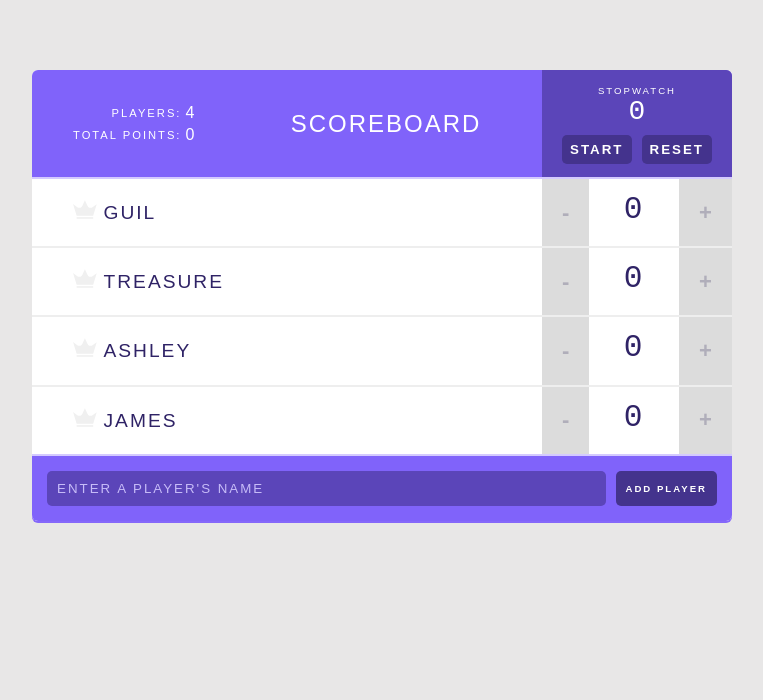
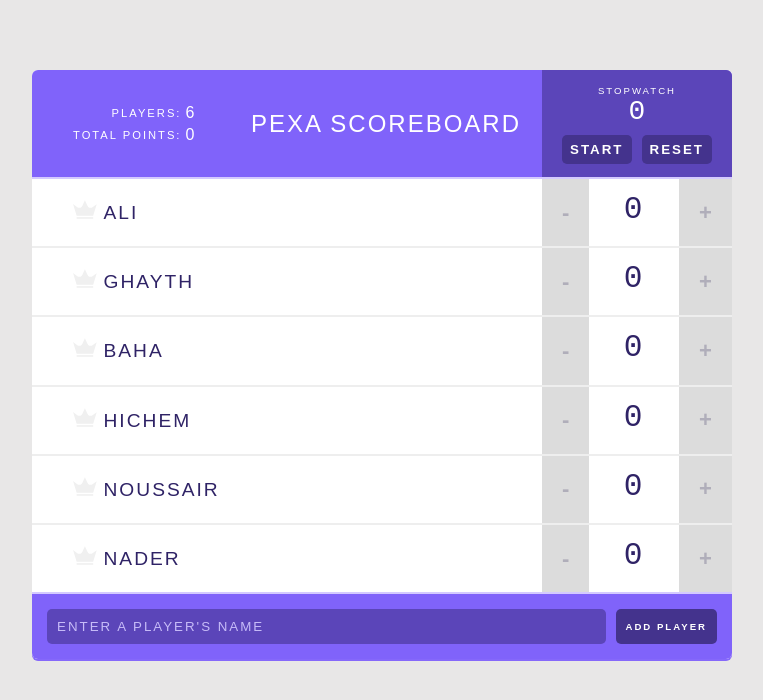
Before and after one commit to ALImTALEB/React-scoreBoardApp, a React (Create React App) app: page / in a window 1280 px wide. Shown: the top 700 px of the page, without its empty margins (258-1021 px from the left). Built offline with nearby package versions, Linux system fonts and the light colour scheme.

Commit message:
using context api

```diff
--- a/src/components/AddPlayerForm.js
+++ b/src/components/AddPlayerForm.js
@@ -1,38 +1,33 @@
-import React, {Component} from "react";
-import PropTypes from "prop-types";
+import React from "react";
+import { Consumer } from "./Context";
 
-class AddPlayerForm extends Component {
+const AddPlayerForm = () => {
+ const  playerInput = React.createRef();
 
-    playerInput = React.createRef()
-
-    handleSubmit = (e) => {
-        e.preventDefault()
-        this.props.addPlayer(this.playerInput.current.value)
-        e.currentTarget.reset()
+  return (
+      <Consumer>
+          { context => {
+           const handleSubmit = (e) => {
+    e.preventDefault();
+    context.actions.addPlayer(playerInput.current.value);
+    e.currentTarget.reset();
   }
 
-
-    render() {
-
   return (
-            <form onSubmit={this.handleSubmit} >
+    <form onSubmit={handleSubmit}>
       <input
         type="text"
-                ref={this.playerInput}
+        ref={playerInput}
         placeholder="Enter a player's name"
       />
 
-                 <input
-                     type="submit"
-                     value="Add Player"
-                 />
+      <input type="submit" value="Add Player" />
     </form>
   )
-    }
-}
+          } }
+      </Consumer>
 
-AddPlayerForm.propTypes = {
-    playerInput: PropTypes.string
-  }
+  );
+};
 
-export default AddPlayerForm
+export default AddPlayerForm;
--- a/src/components/App.js
+++ b/src/components/App.js
@@ -1,104 +1,112 @@
-import React, { Component } from 'react';
-import Header from './Header';
-import Player from './Player';
-import AddPlayerForm from './AddPlayerForm';
+import React, { Component } from "react";
+import { Provider } from "./Context";
+import Header from "./Header";
+
+import AddPlayerForm from "./AddPlayerForm";
+import PlayerList from "./PlayerList";
 
 class App extends Component {
   state = {
     players: [
       {
-        name: "Guil",
-        score:0,
-        id: 1
+        name: "Ali",
+        score: 0,
+        id: 1,
       },
       {
-        name: "Treasure",
-        score:0,
-        id: 2
+        name: "Ghayth",
+        score: 0,
+        id: 2,
       },
       {
-        name: "Ashley",
-        score:0,
+        name: "Baha",
+        score: 0,
 
-        id: 3
+        id: 3,
       },
       {
-        name: "James",
-        score:0,
+        name: "Hichem",
+        score: 0,
 
-        id: 4
-      }
-    ]
+        id: 4,
+      },
+      {
+        name: "Noussair",
+        score: 0,
+
+        id: 5,
+      },
+      {
+        name: "Nader",
+        score: 0,
+
+        id: 6,
+      },
+    ],
   };
 
   //player id counter
 
-  prevPlayerId = 4;
+  prevPlayerId = 6;
 
   handleScoreChange = (index, delta) => {
-    this.setState( prevState => ({
-      score: prevState.players[index].score += delta
+    this.setState((prevState) => ({
+      score: (prevState.players[index].score += delta),
     }));
-  }
+  };
 
   handleAddPlayer = (name) => {
     this.setState({
       players: [
         ...this.state.players,
         {
-          name ,
-          score:0 ,
-          id: this.prevPlayerId += 1
-        }
-      ]
-    })
-  }
+          name,
+          score: 0,
+          id: (this.prevPlayerId += 1),
+        },
+      ],
+    });
+  };
 
   handleRemovePlayer = (id) => {
-    this.setState( prevState => {
+    this.setState((prevState) => {
       return {
-        players: prevState.players.filter(p => p.id !== id)
+        players: prevState.players.filter((p) => p.id !== id),
       };
     });
-  }
+  };
 
   getHighScore = () => {
-    const scores = this.state.players.map( p => p.score );
+    const scores = this.state.players.map((p) => p.score);
     const highScore = Math.max(...scores);
     if (highScore) {
       return highScore;
     }
     return null;
-  }
-
+  };
 
   render() {
     const highScore = this.getHighScore();
 
     return (
-      <div className="scoreboard">
-        <Header
+      <Provider
+        value={{
+          players: this.state.players,
+          actions: {
+            changeScore: this.handleScoreChange,
+            removePlayer: this.handleRemovePlayer,
+            addPlayer: this.handleAddPlayer,
+          },
+        }}
+      >
+        <div className="scoreboard">
+          <Header />
 
-          players={this.state.players}
-        />
+          <PlayerList />
 
-        {/* Players list */}
-        {this.state.players.map( (player, index) =>
-          <Player
-            name={player.name}
-            score={player.score}
-            id={player.id}
-            key={player.id.toString()}
-            index={index}
-            changeScore={this.handleScoreChange}
-            removePlayer={this.handleRemovePlayer}
-            isHighScore={highScore === player.score}  // is a player's 'score' prop equal to the high score?
-
-          />
-        )}
-
-        <AddPlayerForm addPlayer={this.handleAddPlayer} />
-      </div>
+          <AddPlayerForm />
+        </div>
+      </Provider>
     );
   }
 }
--- /dev/null
+++ b/src/components/Context/index.js
@@ -0,0 +1,6 @@
+import React from "react";
+
+const ScoreboardContext = React.createContext()
+
+export const Provider = ScoreboardContext.Provider
+export const Consumer = ScoreboardContext.Consumer
--- a/src/components/Counter.js
+++ b/src/components/Counter.js
@@ -1,32 +1,24 @@
 import React from "react";
 import PropTypes from "prop-types";
+import { Consumer } from "./Context";
 
-const Counter = ({ index, score, changeScore }) => {
-
-
-
-
-    // decrementScore = () => {
-    //   this.setState( prevState => ({
-    //     score: prevState.score - 1
-    //   }));
-    // }
-
-
-      return (
-        <div className="counter">
-          <button className="counter-action decrement" onClick={ () => changeScore(index, -1) } > - </button>
+const Counter = ({ index, score }) => {
+  return (
+  <Consumer>
+    { context => (
+      <div className="counter">
+          <button className="counter-action decrement" onClick={ () => context.actions.changeScore(index, -1) } > - </button>
           <span className="counter-score">{ score }</span>
-          <button className="counter-action increment" onClick={ () => changeScore(index, +1) } > + </button>
+          <button className="counter-action increment" onClick={ () => context.actions.changeScore(index, +1) } > + </button>
         </div>
-      );
-
+    ) }
+  </Consumer>
+  )
   }
 
   Counter.propTypes={
     index: PropTypes.number ,
     score: PropTypes.number ,
-    changeScore: PropTypes.func
   }
 
   export default Counter
--- a/src/components/Header.js
+++ b/src/components/Header.js
@@ -1,24 +1,16 @@
 import React from "react";
-import PropTypes from "prop-types";
 import Stats from './Stats'
 import Stopwatch from "./Stopwatch";
 
-const Header = ({  players, title })=> {
+const Header = ()=> {
 
     return (
       <header>
-      <Stats players={players} />
-        <h1>{ title }</h1>
+      <Stats />
+        <h1>Pexa Scoreboard</h1>
         <Stopwatch />
       </header>
     );
   }
- Header.propTypes = {
-   title: PropTypes.string,
-   players: PropTypes.arrayOf(PropTypes.object)
- }
 
- Header.defaultProps = {
-   title: 'Scoreboard'
- }
   export default Header
--- a/src/components/Player.js
+++ b/src/components/Player.js
@@ -2,12 +2,11 @@ import React, {PureComponent} from "react";
 import PropTypes from "prop-types";
 import Counter from "./Counter";
 import Icon from './Icon';
+import { Consumer } from "./Context";
 
 
 class Player extends PureComponent {
   static propTypes = {
-    changeScore: PropTypes.func,
-    removePlayer: PropTypes.func,
     name: PropTypes.string.isRequired,
     score: PropTypes.number.isRequired,
     id: PropTypes.number,
@@ -21,14 +20,15 @@ class Player extends PureComponent {
       id,
       score,
       index,
-      removePlayer,
-      changeScore,
       isHighScore
      } = this.props
+
     return (
-      <div className="player">
+      <Consumer>
+        { context => (
+          <div className="player">
         <span className="player-name">
-          <button className="remove-player" onClick={() => removePlayer(id)}>✖</button>
+          <button className="remove-player" onClick={() => context.actions.removePlayer(id)}>✖</button>
           <Icon isHighScore={isHighScore} />
           { name }
         </span>
@@ -36,8 +36,11 @@ class Player extends PureComponent {
         <Counter
         score={score}
         index={index}
-        changeScore={changeScore} />
+        />
       </div>
+        ) }
+      </Consumer>
+
     );
 
   }
--- /dev/null
+++ b/src/components/PlayerList.js
@@ -0,0 +1,24 @@
+import React from 'react';
+import Player from './Player';
+import { Consumer } from "./Context";
+
+const PlayerList = () => {
+  return (
+      <Consumer>
+          { context => (
+            <React.Fragment>
+      {context.players.map( (player, index) =>
+        <Player
+          {...player}
+          key={player.id.toString()}
+          index={index}
+        />
+      )}
+    </React.Fragment>
+           ) }
+      </Consumer>
+
+  );
+}
+
+export default PlayerList;
--- a/src/components/Stats.js
+++ b/src/components/Stats.js
@@ -1,15 +1,17 @@
 import React from "react";
-import PropTypes from "prop-types";
+import { Consumer } from "./Context";
 
-const Stats = ({players}) => {
+const Stats = () => {
 
-    const totalPlayers = players.length
-    const totalPoints = players.reduce( (total, player) => {
+    return (
+      <Consumer>
+        { context => {
+          const totalPlayers = context.players.length
+    const totalPoints = context.players.reduce( (total, player) => {
         return total+player.score
     }, 0 )
-
-    return (
-<table className="stats">
+          return (
+            <table className="stats">
   <tbody>
     <tr>
       <td>Players:</td>
@@ -21,14 +23,12 @@ const Stats = ({players}) => {
     </tr>
   </tbody>
 </table>
+          )
+        } }
+      </Consumer>
+
 
     )
 }
 
-Stats.propTypes = {
-  player: PropTypes.arrayOf(PropTypes.shape({
-    score: PropTypes.number
-  }))
-}
-
 export default Stats
```
Lines whose indentation alone changed are shown as unchanged.
